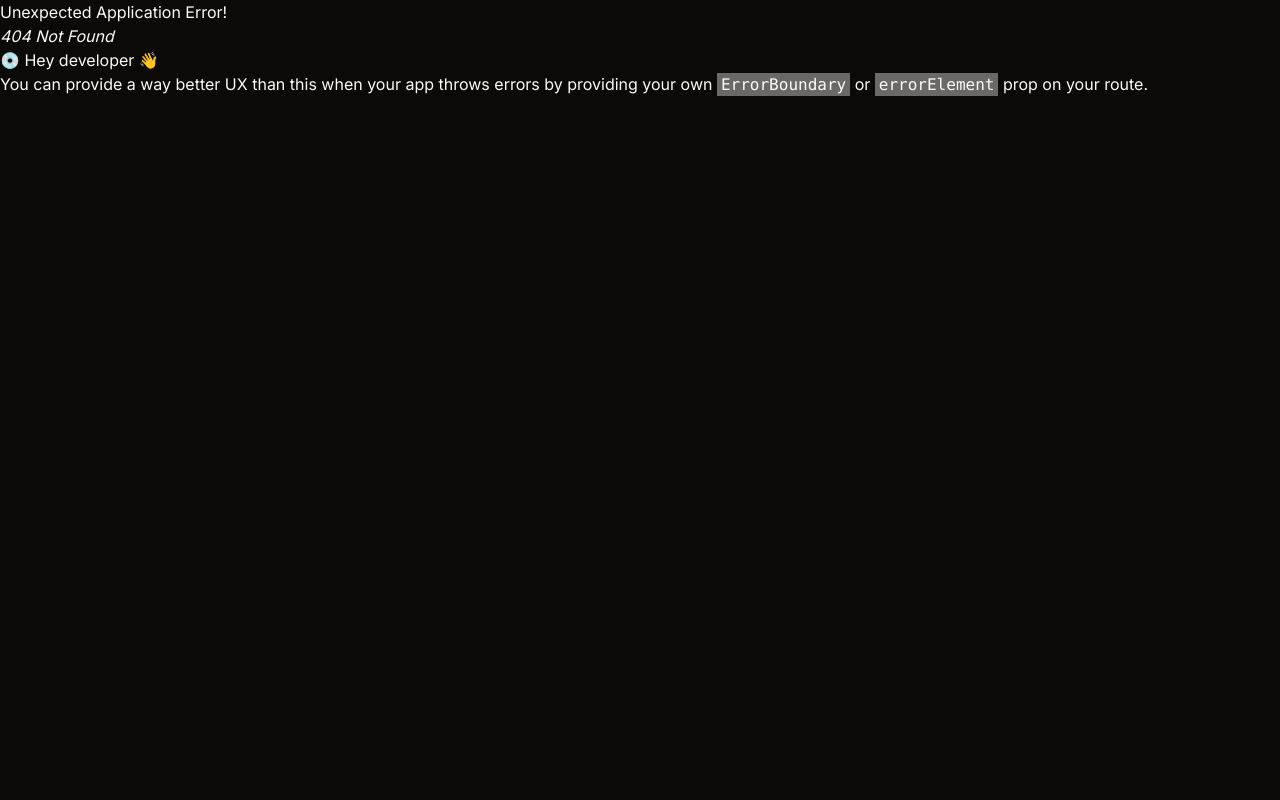
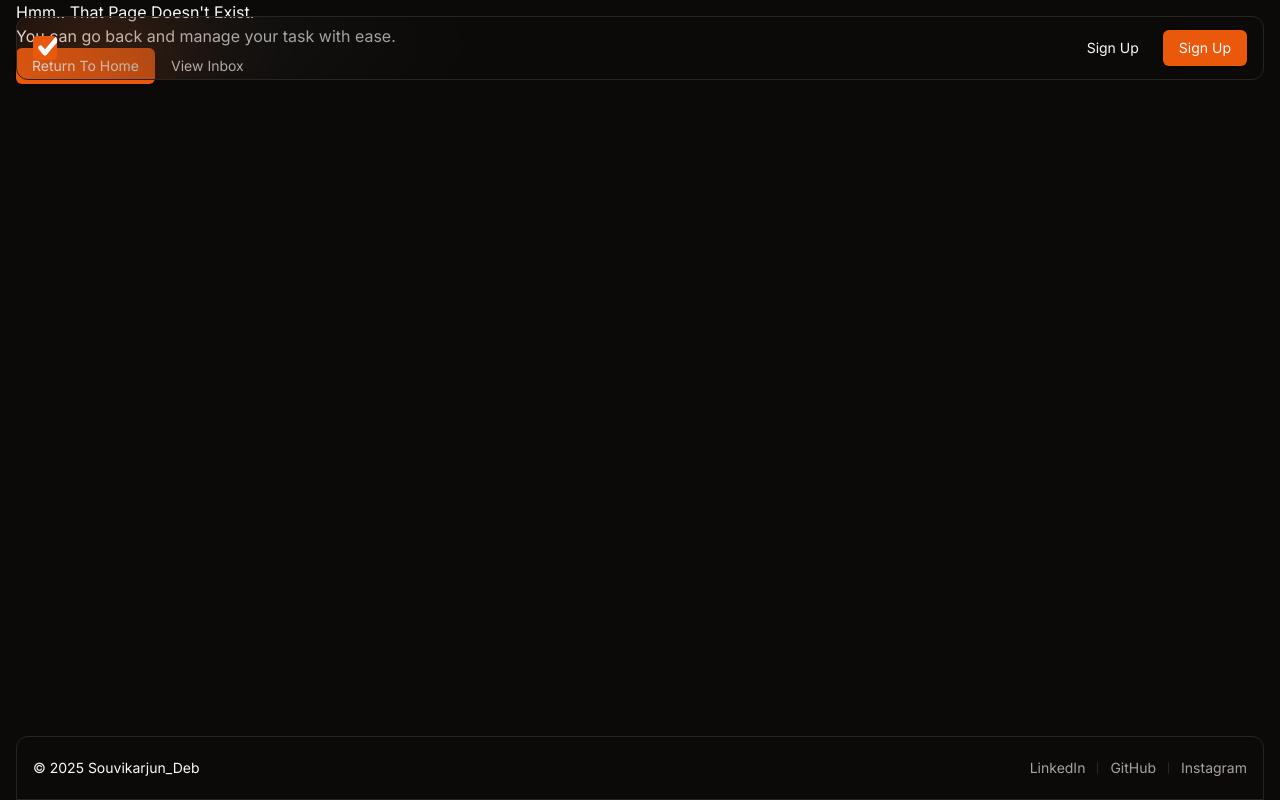
Before and after one commit to Souvikarjun/task_ai, a React (Vite) app: page /app in a window 1280 px wide. Before the commit this address had no page. Built offline with nearby package versions, Linux system fonts and the light colour scheme.

Commit message:
error page a little remaining

```diff
--- /dev/null
+++ b/src/pages/RootErrorBoundery.tsx
@@ -0,0 +1,42 @@
+/**
+ * @copyright 2024 codewithsadee
+ * @license MIT
+ * @description Assets for the app
+ */
+import { isRouteErrorResponse, useRouteError, Link } from "react-router"
+import { Button } from "@/components/ui/button"
+import Header from "@/components/Header"
+import Footer from "@/components/Footer"
+import { Ghost } from "lucide-react"
+
+const RootErrorBoundery = () => {
+
+    const error = useRouteError();
+  return (
+    <div className="min-h-[100vh] flex flex-col">
+        <Header />
+
+        <div className="grow container">
+            <h1>
+                {isRouteErrorResponse(error) ? "Hmm.. That Page Doesn't Exist." : "Something Went Wrong"}
+            </h1>
+
+            <p>
+                {isRouteErrorResponse(error) ? "You can go back and manage your task with ease." : "We're working on this issue. Please try again later."}
+            </p>
+            <div>
+                <Button asChild>
+                    <Link to="/">Return To Home</Link>
+                </Button>
+                <Button asChild variant="ghost">
+                    <Link to="/app/inbox">View Inbox</Link>
+                </Button>
+            </div>
+        </div>
+
+        <Footer />
+    </div>
+  )
+}
+
+export default RootErrorBoundery
--- a/src/routes/index.tsx
+++ b/src/routes/index.tsx
@@ -22,6 +22,7 @@ import HomePage from "@/pages/HomePage";
  */
 
 import RootLayout  from "@/layouts/RootLayout";
+import RootErrorBoundery from "@/pages/RootErrorBoundery"
 
 /**
  * types
@@ -41,6 +42,7 @@ const router = createBrowserRouter([
     {
         path: '/',
         element:<RootLayout />,
+        errorElement: <RootErrorBoundery/>,
         children: RootRoutChildren,
     }
 ]);
```
